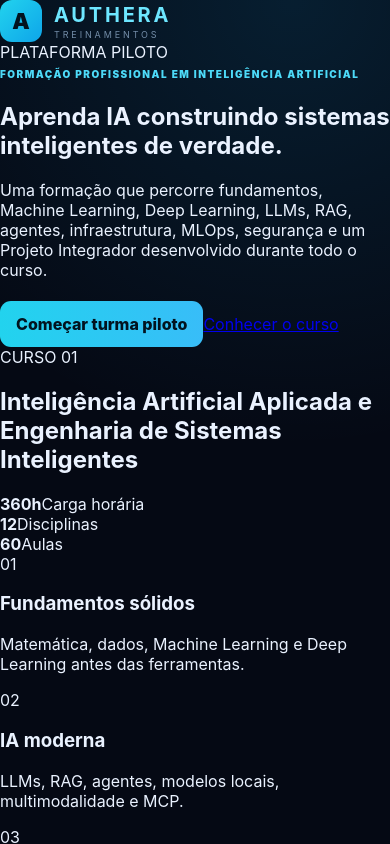
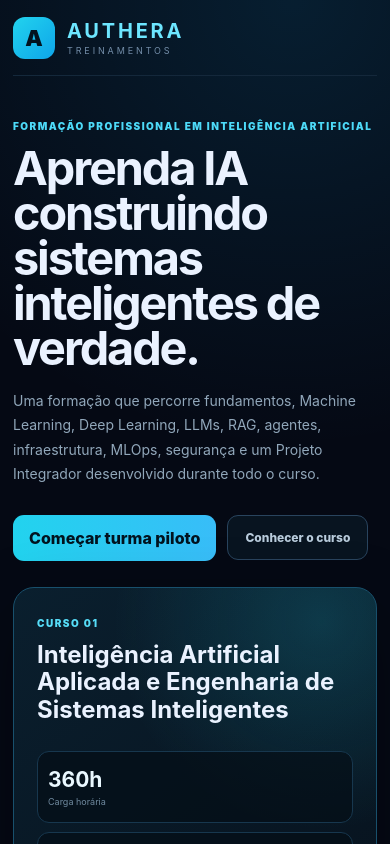
Before and after one commit to nilsondb/authera-treinamentos, a React (Vite) app: page / in a window 390 px wide. Shown: the top 844 px of the page. Built offline with nearby package versions, Linux system fonts and the light colour scheme.

Commit message:
feat: style public home and logout controls

```diff
--- a/src/index.css
+++ b/src/index.css
@@ -886,3 +886,346 @@
     padding: 22px;
   }
 }
+
+
+/* ===== Página principal e sessão ===== */
+
+.home-page {
+  min-height: 100vh;
+  width: min(1180px, calc(100% - 36px));
+  margin: 0 auto;
+  padding-bottom: 40px;
+}
+
+.home-header {
+  min-height: 86px;
+  display: flex;
+  justify-content: space-between;
+  gap: 20px;
+  align-items: center;
+  border-bottom: 1px solid #14283b;
+}
+
+.pilot-status {
+  padding: 7px 10px;
+  border: 1px solid #1f4b64;
+  border-radius: 999px;
+  color: #58daf5;
+  background: #071723;
+  font-size: 9px;
+  font-weight: 900;
+  letter-spacing: .13em;
+}
+
+.home-hero {
+  min-height: 560px;
+  display: grid;
+  grid-template-columns: minmax(0, 1.25fr) minmax(330px, .75fr);
+  gap: 42px;
+  align-items: center;
+  padding: 70px 0 45px;
+}
+
+.home-copy h1 {
+  max-width: 760px;
+  margin: 12px 0 18px;
+  font-size: clamp(43px, 6vw, 76px);
+  line-height: .96;
+  letter-spacing: -.045em;
+}
+
+.home-copy > p {
+  max-width: 720px;
+  color: #91a7ba;
+  font-size: 16px;
+  line-height: 1.75;
+}
+
+.home-actions {
+  display: flex;
+  flex-wrap: wrap;
+  gap: 11px;
+  align-items: center;
+  margin-top: 28px;
+}
+
+.home-actions .primary-btn {
+  margin: 0;
+  min-width: 180px;
+}
+
+.secondary-link {
+  display: inline-flex;
+  align-items: center;
+  justify-content: center;
+  min-height: 45px;
+  padding: 0 17px;
+  border: 1px solid #29445e;
+  border-radius: 11px;
+  color: #b9ccdc;
+  background: #081420;
+  text-decoration: none;
+  font-size: 12px;
+  font-weight: 800;
+}
+
+.home-course-card {
+  padding: 30px;
+  border: 1px solid #18506c;
+  border-radius: 21px;
+  background:
+    radial-gradient(circle at 85% 8%, rgba(34, 211, 238, .17), transparent 13rem),
+    linear-gradient(145deg, #0a1f2e, #07111c);
+  box-shadow: 0 24px 70px rgba(0, 0, 0, .28);
+}
+
+.home-course-card > span {
+  color: #56ddf8;
+  font-size: 10px;
+  font-weight: 900;
+  letter-spacing: .15em;
+}
+
+.home-course-card h2 {
+  margin: 10px 0 28px;
+  font-size: 29px;
+  line-height: 1.15;
+}
+
+.home-stats {
+  display: grid;
+  grid-template-columns: repeat(3, 1fr);
+  gap: 9px;
+}
+
+.home-stats > div {
+  padding: 15px 10px;
+  border: 1px solid #17374e;
+  border-radius: 12px;
+  background: rgba(5, 14, 23, .72);
+}
+
+.home-stats b,
+.home-stats span {
+  display: block;
+}
+
+.home-stats b {
+  color: #eaf8ff;
+  font-size: 21px;
+}
+
+.home-stats span {
+  margin-top: 4px;
+  color: #6f899e;
+  font-size: 9px;
+}
+
+.returning-card {
+  display: grid;
+  grid-template-columns: auto minmax(160px, 1fr) minmax(180px, .65fr) auto;
+  gap: 18px;
+  align-items: center;
+  margin: 5px 0 34px;
+  padding: 22px;
+  border: 1px solid #1a4059;
+  border-radius: 17px;
+  background: #081723;
+}
+
+.returning-avatar {
+  width: 50px;
+  height: 50px;
+  display: grid;
+  place-items: center;
+  border-radius: 50%;
+  background: linear-gradient(135deg, #0ea5e9, #22d3ee);
+  color: #02131d;
+  font-weight: 950;
+  font-size: 20px;
+}
+
+.returning-copy span,
+.returning-copy p {
+  color: #7691a8;
+  font-size: 10px;
+}
+
+.returning-copy h2 {
+  margin: 3px 0;
+  font-size: 18px;
+}
+
+.returning-copy p {
+  margin: 0;
+}
+
+.returning-progress strong {
+  display: block;
+  margin-bottom: 7px;
+  color: #58def7;
+  font-size: 18px;
+}
+
+.returning-card .primary-btn {
+  margin: 0;
+  white-space: nowrap;
+}
+
+.home-pillars {
+  display: grid;
+  grid-template-columns: repeat(3, 1fr);
+  gap: 14px;
+  margin-bottom: 35px;
+}
+
+.home-pillars article {
+  padding: 24px;
+  border: 1px solid #172f45;
+  border-radius: 15px;
+  background: #07111c;
+}
+
+.home-pillars article > span {
+  color: #45d9f5;
+  font-size: 10px;
+  font-weight: 900;
+}
+
+.home-pillars h3 {
+  margin: 8px 0;
+  font-size: 18px;
+}
+
+.home-pillars p {
+  margin: 0;
+  color: #849bb0;
+  line-height: 1.6;
+  font-size: 12px;
+}
+
+.pilot-maintenance {
+  display: flex;
+  justify-content: center;
+  margin: 25px 0 10px;
+}
+
+.pilot-maintenance button {
+  border: 0;
+  background: transparent;
+  color: #526c82;
+  font-size: 9px;
+  text-decoration: underline;
+}
+
+.home-footer {
+  padding: 25px 0 12px;
+  border-top: 1px solid #13263a;
+  color: #587087;
+  text-align: center;
+  font-size: 10px;
+}
+
+.back-home-btn {
+  margin: 0 0 22px;
+  padding: 0;
+  border: 0;
+  background: transparent;
+  color: #7c97ae;
+  font-size: 11px;
+  font-weight: 800;
+}
+
+.sidebar-actions {
+  display: grid;
+  gap: 8px;
+  padding: 10px 16px 18px;
+}
+
+.sidebar-actions .ghost-btn {
+  margin: 0;
+}
+
+.logout-btn {
+  border: 1px solid #24506a;
+  border-radius: 11px;
+  padding: 13px 16px;
+  background: #0a1825;
+  color: #71dff6;
+  font-weight: 850;
+  font-size: 10px;
+}
+
+.logout-btn:hover,
+.back-home-btn:hover,
+.pilot-maintenance button:hover {
+  color: #eaf7ff;
+}
+
+@media (max-width: 900px) {
+  .home-hero {
+    min-height: auto;
+    grid-template-columns: 1fr;
+    padding-top: 45px;
+  }
+
+  .returning-card {
+    grid-template-columns: auto 1fr;
+  }
+
+  .returning-progress,
+  .returning-card .primary-btn {
+    grid-column: 1 / -1;
+  }
+
+  .home-pillars {
+    grid-template-columns: 1fr;
+  }
+}
+
+@media (max-width: 600px) {
+  .home-page {
+    width: min(100% - 26px, 1180px);
+  }
+
+  .home-header {
+    min-height: 76px;
+  }
+
+  .pilot-status {
+    display: none;
+  }
+
+  .home-hero {
+    gap: 26px;
+    padding: 38px 0 30px;
+  }
+
+  .home-copy h1 {
+    font-size: clamp(38px, 12vw, 58px);
+  }
+
+  .home-copy > p {
+    font-size: 14px;
+  }
+
+  .home-course-card {
+    padding: 23px;
+  }
+
+  .home-course-card h2 {
+    font-size: 24px;
+  }
+
+  .home-stats {
+    grid-template-columns: 1fr;
+  }
+
+  .returning-card {
+    padding: 18px;
+  }
+
+  .returning-card .primary-btn {
+    width: 100%;
+  }
+}
```
